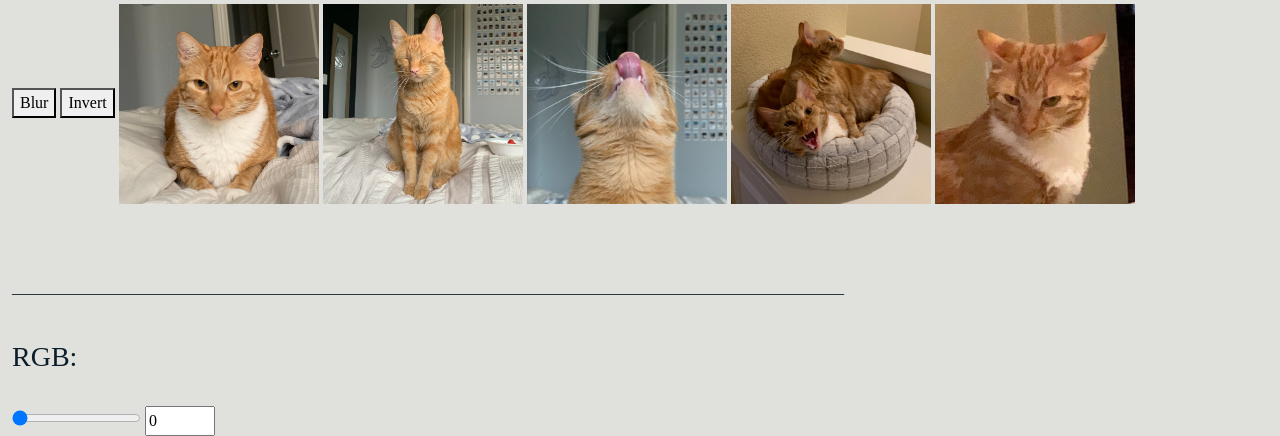
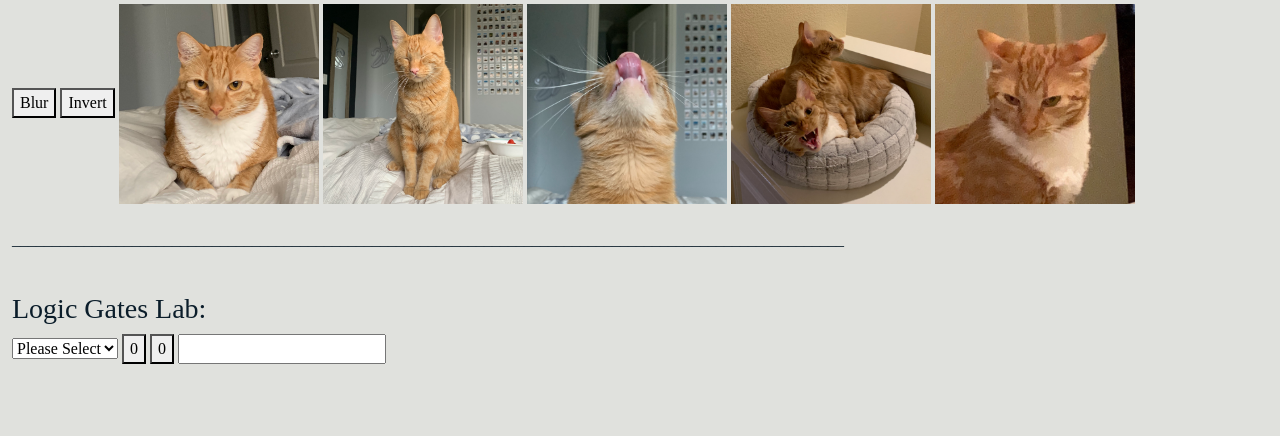
Before and after one commit to tonyhieu/p4-oompaloompas, a Flask app: page /alice in a window 1280 px wide. Shown: the part 669-1105 px from the top of the page. Run offline with Flask 2, Linux system fonts and the light colour scheme; some libraries are stand-ins or nearby versions.

Commit message:
individual logic gates lab

```diff
--- a/templates/individual/alice.html
+++ b/templates/individual/alice.html
@@ -130,17 +130,81 @@
 <img src="static/assets/aliceCAT5.jpg" id="myImg5"  alt="Alice's cat Luca" width="200" height="200" />
 <br />
 <br>
+
+<p>________________________________________________________________________________________________________</p>
+<br>
+<h3>Logic Gates Lab:</h3>
+
+<select id="gate">
+    <option value="d"> Please Select</option>
+    <option value="1">AND</option>
+    <option value="2">OR</option>
+    <option value="3">XOR</option>
+    <option value="4">NAND</option>
+    <option value="5">NOR</option>
+    <option value="6">XNOR</option>
+</select>
+
+<button id="v1" onclick="toggleBool('v1')">0</button>
+<button id="v2" onclick="toggleBool('v2')">0</button>
+
+<script>
+    function toggleBool(id) {  // Toggles 0 and 1
+        const element = document.getElementById(id);
+
+        if (element.innerHTML == 1) {
+            element.innerHTML = 0;
+        } else {
+            element.innerHTML = 1;
+        }
+        logic();
+    }
+</script>
+
+<input id="result">
+
+<script>
+
+    function logic() {
+        var Gate = document.getElementById('gate');
+        var V1 = document.getElementById('v1');
+        var V2 = document.getElementById('v2');
+
+        var gateValue = Gate.value !== 'd' ? parseInt(Gate.value) : undefined;
+        var v1Value = V1.innerHTML == 0 ? false : V1.innerHTML == 1 ? true : undefined;
+        var v2Value = V2.innerHTML == 0 ? false : V2.innerHTML == 1 ? true : undefined;
+
+        var result = 'Invalid result';
+
+        if (gateValue !== undefined && gateValue > 0 && gateValue < 7) {
+            switch (gateValue) {
+                case 1: //AND    both true
+                    result = (v1Value && v2Value) ? 'true' : 'false';
+                    break;
+                case 2: //OR     at least 1 true
+                    result = (v1Value || v2Value) ? 'true' : 'false';
+                    break;
+                case 3: //XOR    different
+                    result = ((v1Value && !v2Value) || (!v1Value && v2Value)) ? 'true' : 'false';
+                    break;
+                case 4: //NAND   cannot both true
+                    result = (!(v1Value && v2Value)) ? 'true' : 'false';
+                    break;
+                case 5: //NOR    cannot any true
+                    result = (!(v1Value || v2Value)) ? 'true' : 'false';
+                    break;
+                case 6: //XNOR   same
+                    result = (v1Value == v2Value) ? 'true' : 'false';
+                    break;
+                default:
+                    break;
+            }
+        }
+        document.getElementById('result').value = result;
+    }
+</script>
 <br>
 <br>
-<p>________________________________________________________________________________________________________</p>
 <br>
-<h3>RGB:</h3>
 <br>
-<body>
-<form>
-    <input type="range" name="amountRange" min="0" max="100" value="0" oninput="this.form.amountInput.value=this.value" />
-    <input type="number" name="amountInput" min="0" max="100" value="0" oninput="this.form.amountRange.value=this.value" />
-</form>
-</body>
-
-{% endblock %}
+    {% endblock %}
```
Also changed, not shown: static/assets/images/china.jpeg.
